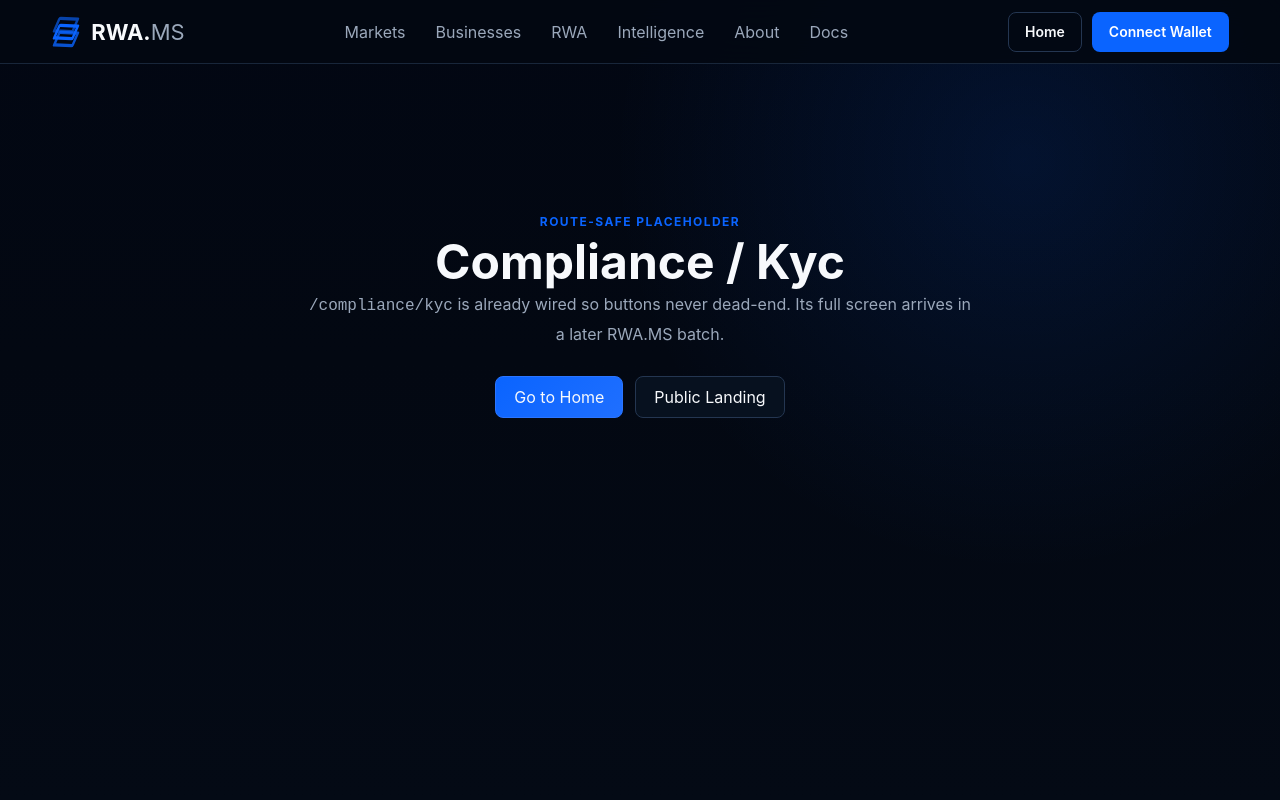
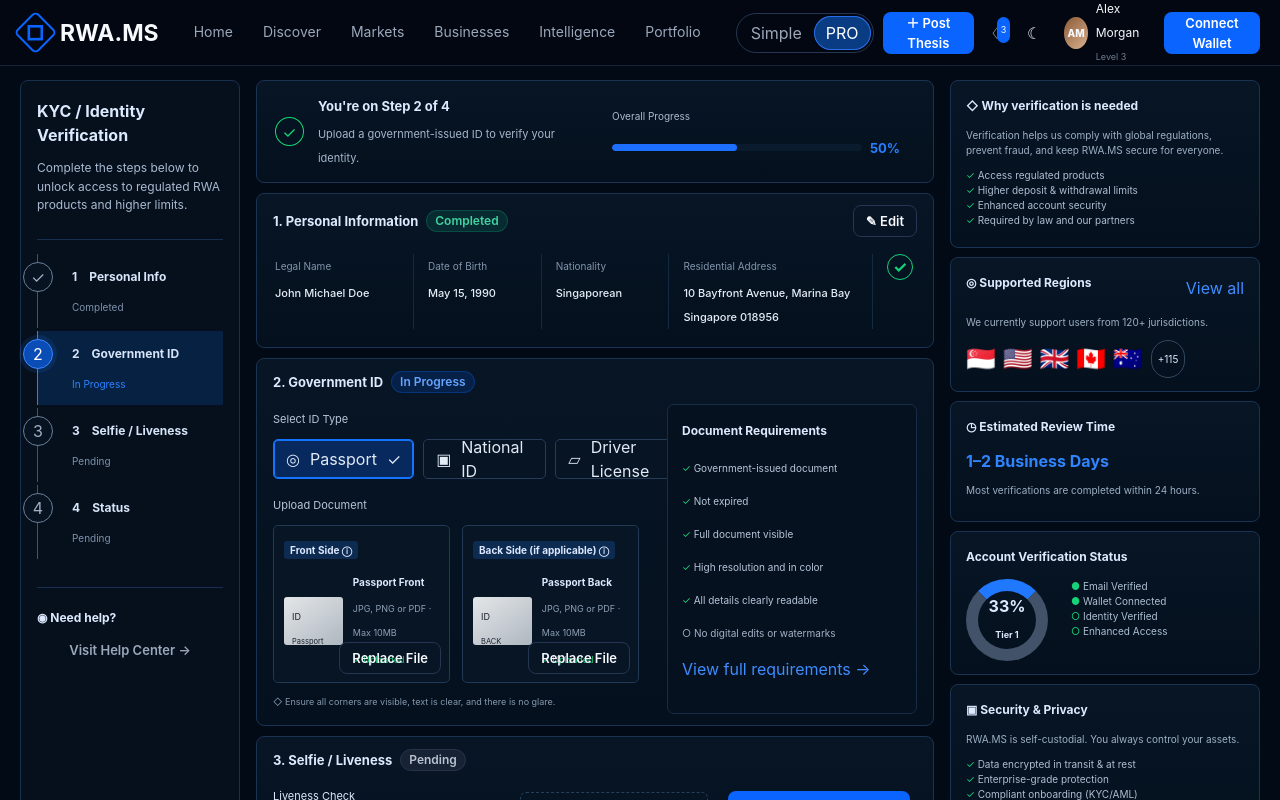
Before and after one commit to copytolive/realworldasset, a Next.js app: page /compliance/kyc in a window 1280 px wide. Shown: the top 800 px of the page. Built offline with nearby package versions, Linux system fonts and the light colour scheme.

Commit message:
Add CHAT07 KYC route

```diff
--- /dev/null
+++ b/src/app/compliance/kyc/page.tsx
@@ -0,0 +1,5 @@
+import { KycFlow } from "@/components/compliance";
+
+export default function KycPage(){
+  return <KycFlow/>;
+}
```
